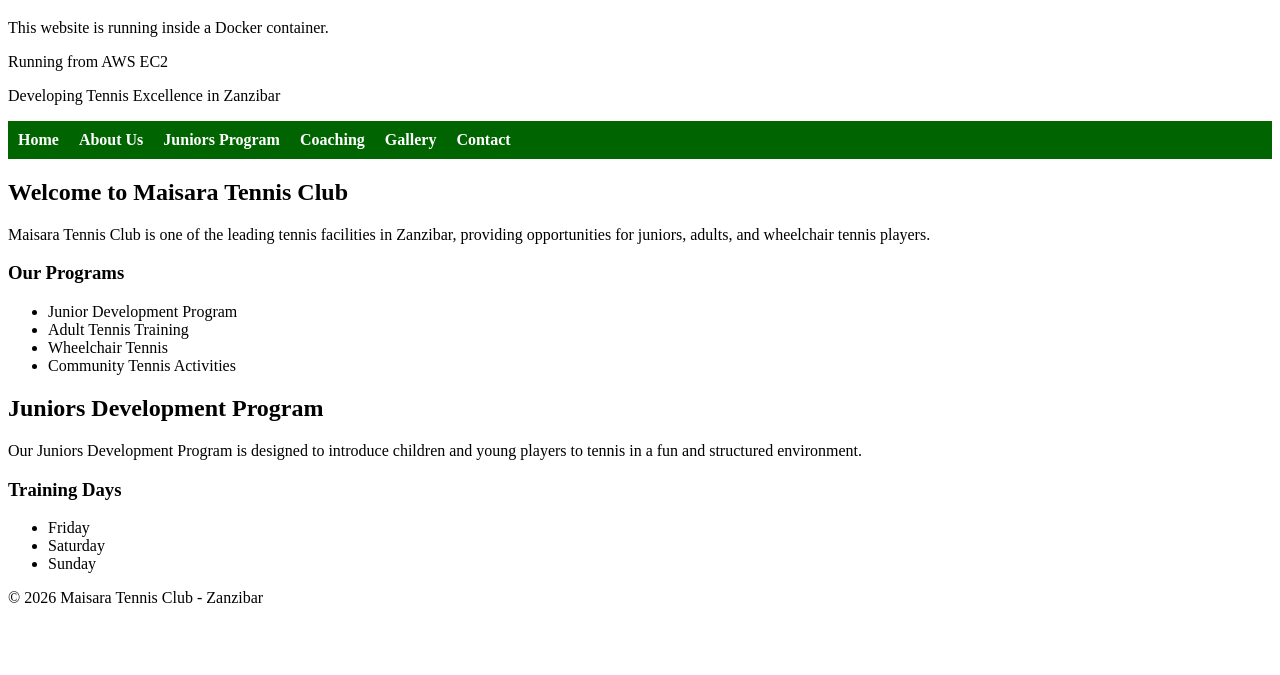
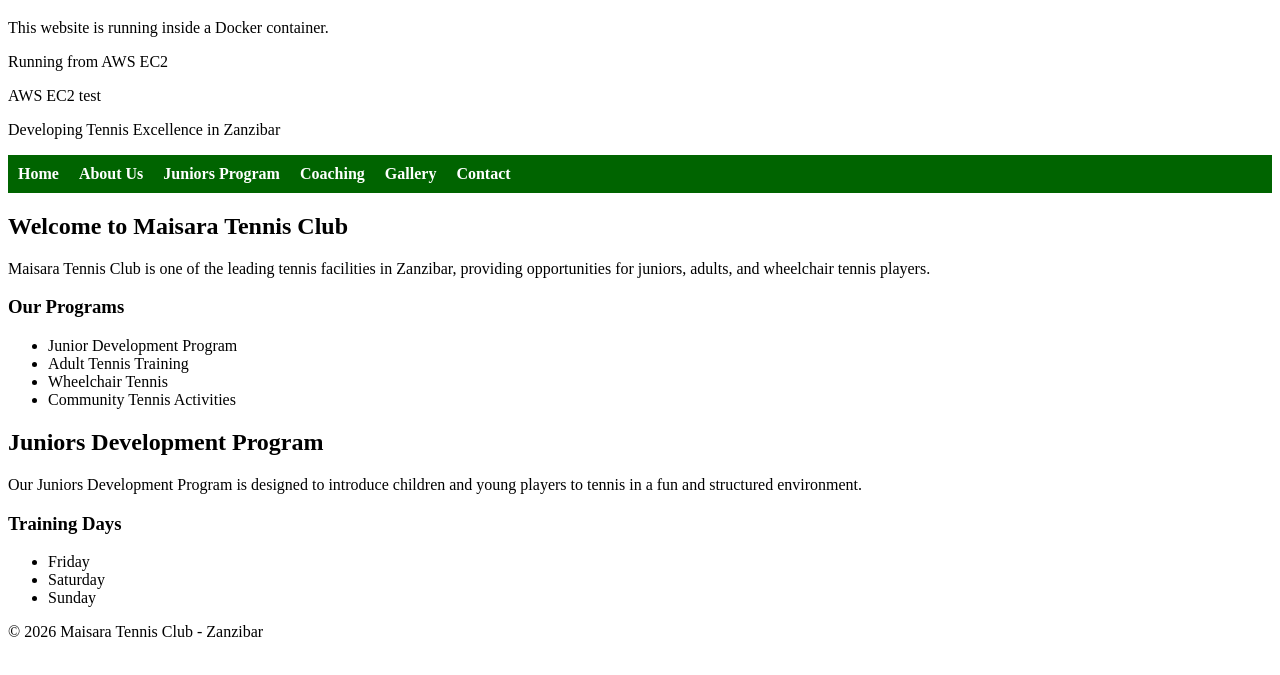
Before and after one commit to immualisaleh/maisara-tennis-club-website, a plain HTML site: page index.html in a window 1280 px wide. Shown: the part 61-736 px from the top of the page. Drawn offline with Linux system fonts and the light colour scheme.

Commit message:
AWS EC2 test

```diff
--- a/index.html
+++ b/index.html
@@ -13,6 +13,7 @@
         <h1>Maisara Tennis Club - Docker Demo</h1>
         <p>This website is running inside a Docker container.</p>
         <p>Running from AWS EC2</p>
+        <p>AWS EC2 test</p>
         <p>Developing Tennis Excellence in Zanzibar</p>
     </header>
 
```
